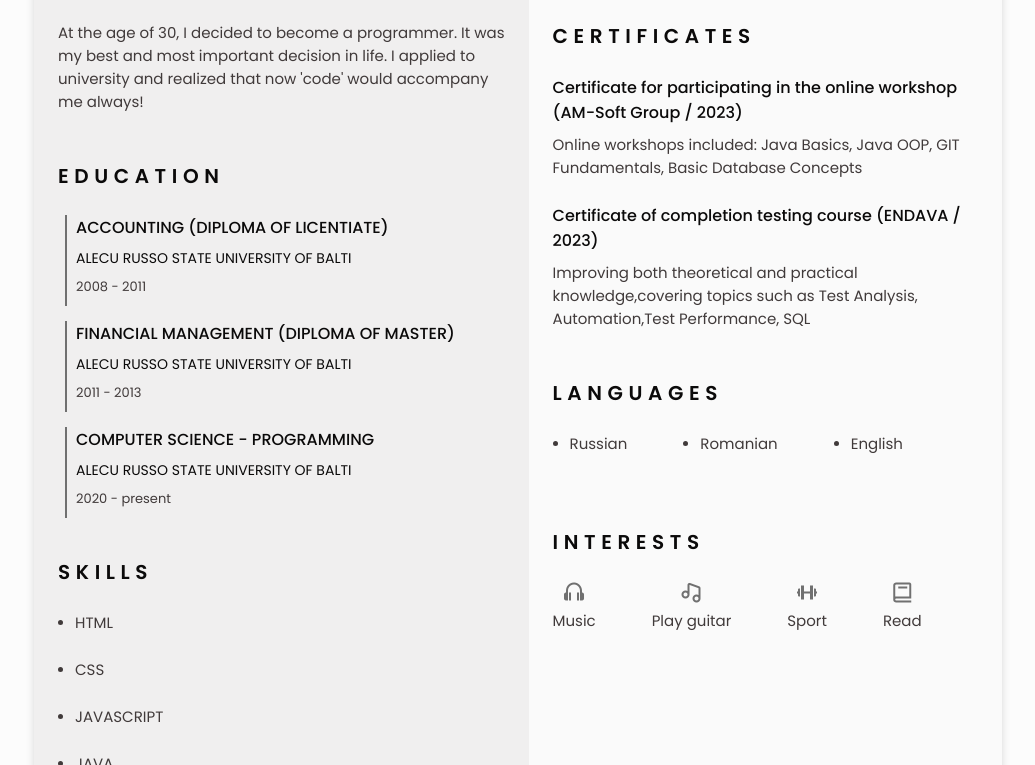
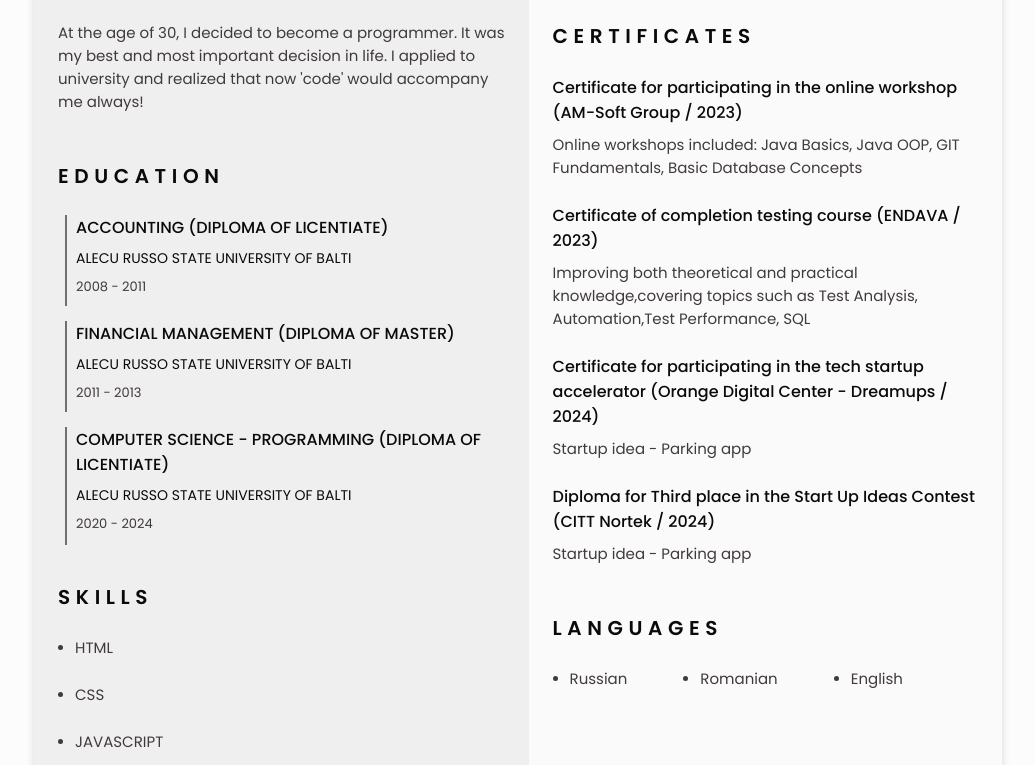
Before and after one commit to Martin21081989/CV_RESUME_MARTIN_ALEXANDR, a plain HTML site: page index.html in a window 1280 px wide. Shown: the part 1100-1865 px from the top of the page, without its empty margins (122-1157 px from the left). Drawn offline with nearby package versions, Linux system fonts and the light colour scheme.

Commit message:
Update index.html

```diff
--- a/index.html
+++ b/index.html
@@ -80,7 +80,7 @@
                             <img src="assets/img/profil.jpg" alt="" class="home__img">
 
                             <h1 class="home__title">MARTIN <b>ALEXANDR</b></h1>
-                            <h3 class="home__profession">Now a programmer...</h3>
+                            <h3 class="home__profession">Programmer...beginning</h3>
 
                             <!-- Button to download your CV saved in the pdf folder. Available for mobile -->
                             <div>
@@ -173,9 +173,9 @@
                             </div>
 
                             <div class="education__data bd-grid">
-                                <h3 class="education__title">COMPUTER SCIENCE - PROGRAMMING</h3>
+                                <h3 class="education__title">COMPUTER SCIENCE - PROGRAMMING (DIPLOMA OF LICENTIATE)</h3>
                                 <span class="education__studies">ALECU RUSSO STATE UNIVERSITY OF BALTI</span>
-                                <span class="education__year">2020 - present</span>
+                                <span class="education__year">2020 - 2024</span>
                             </div>
                         </div>
                     </div>
@@ -308,11 +308,24 @@
                             <p class="certificate__description"> Online workshops included: Java Basics, Java OOP, GIT Fundamentals, Basic Database Concepts </p>
                         </div>
 
+                    <div class="certificate__container bd-grid">
                         <div class="certificate__content">
                             <h3 class="certificate__title"> Certificate of completion testing course (ENDAVA / 2023) </h3>
                             <p class="certificate__description"> Improving both theoretical and practical knowledge,covering topics such as Test Analysis, Automation,Test Performance, SQL </p>
                         </div>
                     </div>
+
+                    <div class="certificate__container bd-grid">
+                        <div class="certificate__content">
+                            <h3 class="certificate__title"> Certificate for participating in the tech startup accelerator (Orange Digital Center - Dreamups / 2024) </h3>
+                            <p class="certificate__description"> Startup idea - Parking app </p>
+                        </div>
+
+                    <div class="certificate__container bd-grid">
+                        <div class="certificate__content">
+                            <h3 class="certificate__title"> Diploma for Third place in the Start Up Ideas Contest (CITT Nortek / 2024)</h3>
+                            <p class="certificate__description"> Startup idea - Parking app </p>
+                        </div>
                 </section>
 
                 <!--==== LANGUAGES ====-->
```
